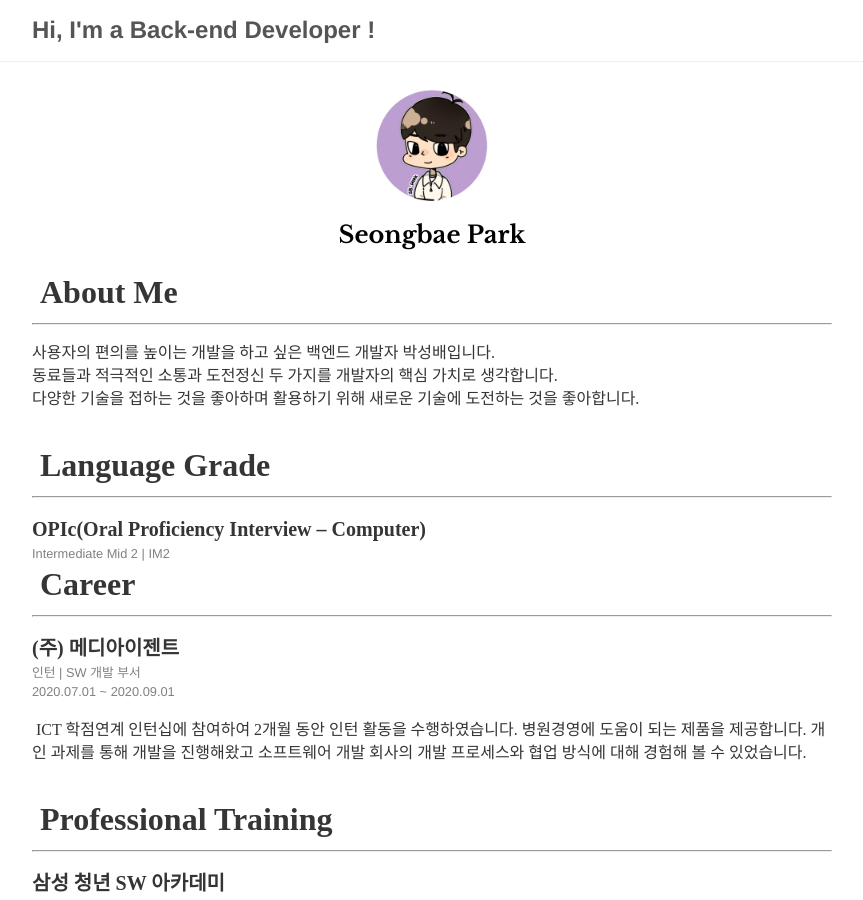
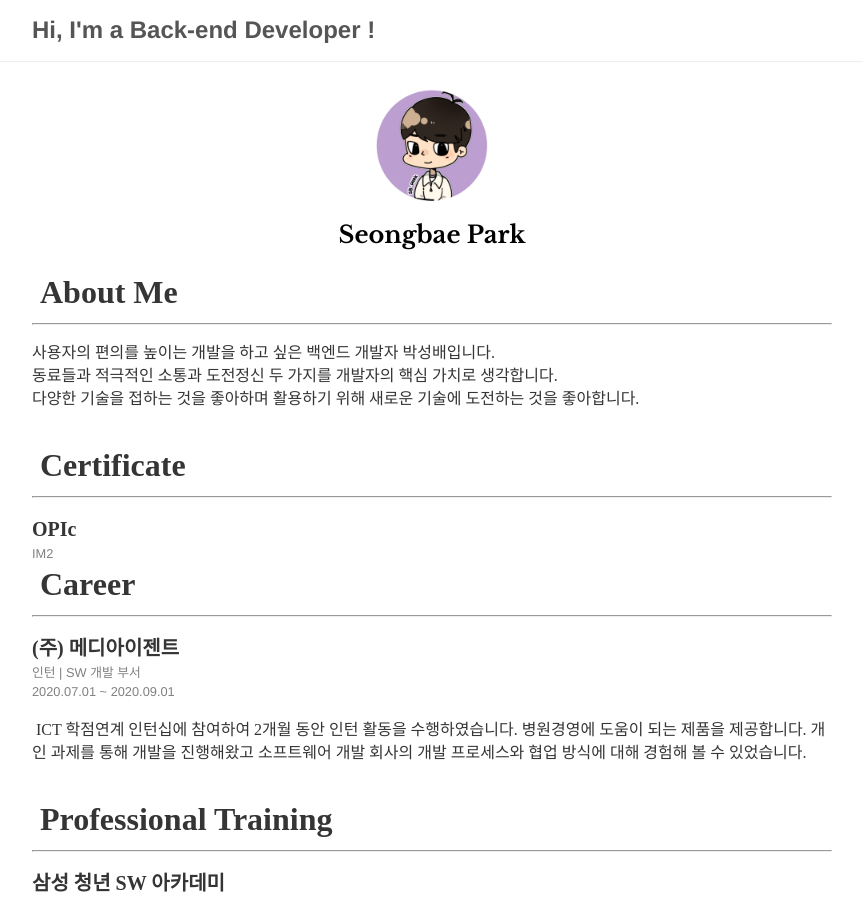
Before and after one commit to Sungbae95/Sungbae95.github.io, a Jekyll site: the page built from index.md, in a window 1280 px wide and 900 px high. Shown: the whole window, without its empty margins (208-1071 px from the left). Built offline with Jekyll 4.4.1, drawn with Linux system fonts in a browser that asks for light colours; some web fonts are replaced.

Commit message:
Update index.md

```diff
--- a/index.md
+++ b/index.md
@@ -23,10 +23,10 @@
 <p style="line-height:23px; font-family: nanumsquare;"></p>
 <br/> -->
 
-<span style="line-height:10px; font-size:200%; font-family: nanumsquare;  font-weight: 800;"> &nbsp;Language Grade </span>
+<span style="line-height:10px; font-size:200%; font-family: nanumsquare;  font-weight: 800;"> &nbsp;Certificate </span>
 <hr />
-<span style="font-size:125%; font-family: nanumsquare;  font-weight: 700;"> <b>OPIc(Oral Proficiency Interview – Computer)</b> </span> <br/>
-<span style="font-size:80%; color:gray"> Intermediate Mid 2 | IM2 </span>
+<span style="font-size:125%; font-family: nanumsquare;  font-weight: 700;"> <b>OPIc</b> </span> <br/>
+<span style="font-size:80%; color:gray">IM2 </span>
 <br/>
 
 <span style="line-height:10px; font-size:200%; font-family: nanumsquare;  font-weight: 800;"> &nbsp;Career </span>
```
